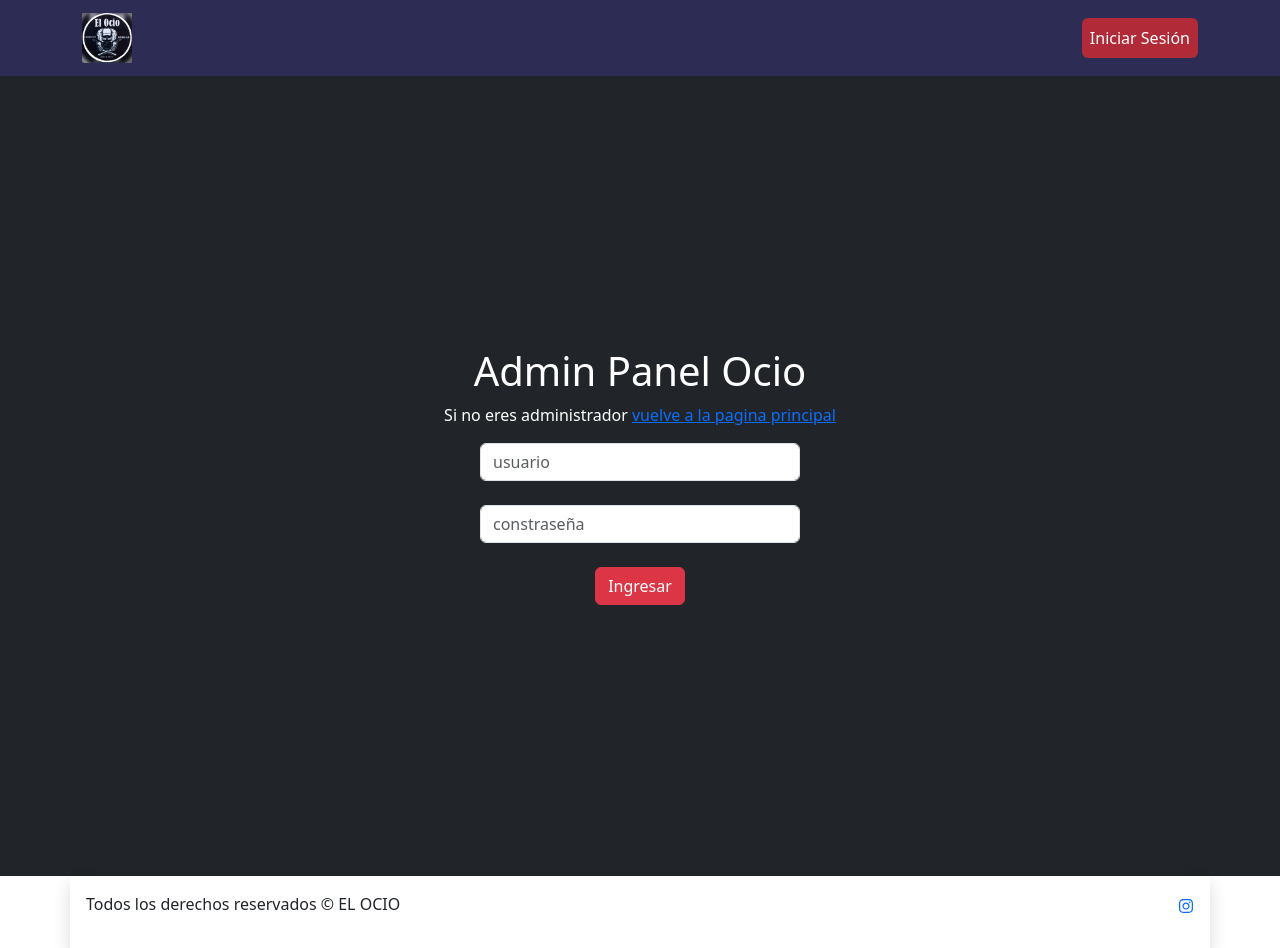
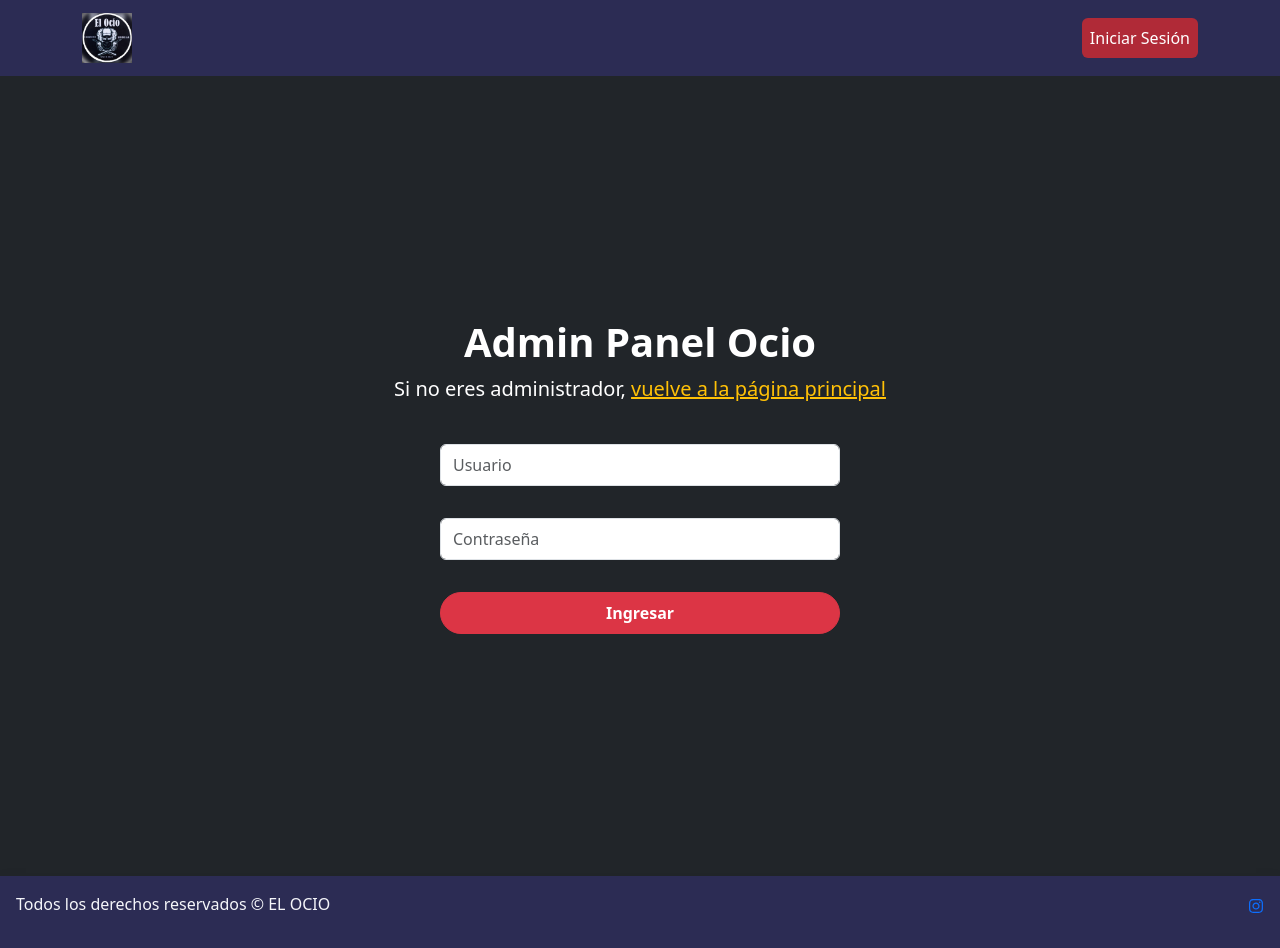
Before and after one commit to juantoranzos/Elocio, a React (Vite) app: page /login in a window 1280 px wide. Built offline with nearby package versions, Linux system fonts and the light colour scheme; no server answers.

Commit message:
ya anda el editar y los ultimos cambios del front estan agregados

```diff
--- a/db.json
+++ b/db.json
@@ -1,13 +1,13 @@
 {
   "productos": [
     {
-      "id": "b4cf",
       "categoria": "bebidas",
       "marca": "Stella Artois",
       "nombreProducto": "Cerveza Stella Artois 1L",
-      "precio": "3800",
+      "precio": "3700",
       "stock": "100",
-      "img": "https://static.wixstatic.com/media/d2b1c5_62629d96d63a4ceaaf92481bb25ef628~mv2.jpg/v1/fit/w_500,h_500,q_90/file.jpg"
+      "img": "https://static.wixstatic.com/media/d2b1c5_62629d96d63a4ceaaf92481bb25ef628~mv2.jpg/v1/fit/w_500,h_500,q_90/file.jpg",
+      "id": "b4cf"
     },
     {
       "id": "3186",
@@ -19,13 +19,13 @@
       "img": "https://chillgrowshop.com.ar/wp-content/uploads/2022/02/169515797160668775cdb78660e6940581f1a8791c-600x600.jpg"
     },
     {
-      "id": "17eb",
       "categoria": "tabacos",
       "marca": "Argento",
       "nombreProducto": "Tabaco para armar",
-      "precio": "5200",
+      "precio": "5500",
       "stock": "10",
-      "img": "https://dcdn.mitiendanube.com/stores/002/963/084/products/argento-x-40g-8d5fcb5a55f16d64f917080637080507-640-0.png"
+      "img": "https://dcdn.mitiendanube.com/stores/002/963/084/products/argento-x-40g-8d5fcb5a55f16d64f917080637080507-640-0.png",
+      "id": "17eb"
     },
     {
       "id": "0836",
@@ -37,13 +37,22 @@
       "img": "https://picadasgourmet.com.ar/wp-content/uploads/2020/09/cerveza-corona.jpg"
     },
     {
-      "id": "b218",
+      "id": "7070",
       "categoria": "accesorios",
-      "marca": "Lion Rolling",
-      "nombreProducto": "Pica Lion Rolling ",
-      "precio": "15000",
-      "stock": "2",
-      "img": "https://acdn.mitiendanube.com/stores/001/244/286/products/lion-rolling-circus-picador-3-partes-amsterdam-11-5062b3498c4969773a16905556027858-640-0.jpg"
+      "marca": "Lion Rolling Circus",
+      "nombreProducto": "Armador de tabaco",
+      "precio": "8500",
+      "stock": "3",
+      "img": "https://http2.mlstatic.com/D_NQ_NP_889299-MLA52695122653_122022-O.webp"
+    },
+    {
+      "id": "f219",
+      "categoria": "bebidas",
+      "marca": "Patagonia",
+      "nombreProducto": "Cerveza Patagonia Bohemian",
+      "precio": "7500",
+      "stock": "10",
+      "img": "https://dcdn.mitiendanube.com/stores/001/651/135/products/patagonia-bohemian1-564228b9c221b0c03216233360527721-480-0.png"
     }
   ],
   "usuarios": [
--- a/src/components/admin/EditProduct.jsx
+++ b/src/components/admin/EditProduct.jsx
@@ -2,43 +2,46 @@ import React from 'react'
 import { Form } from 'react-bootstrap'
 import { useForm } from 'react-hook-form';
 import { useEffect } from 'react';
-import { obtenerProducto } from '../../utils/queris';
-import { useParams } from 'react-router-dom';
+import { editarProducto, obtenerProducto } from '../../utils/queris';
+import { useNavigate, useParams } from 'react-router-dom';
+import Swal from 'sweetalert2';
 
 export const EditProduct = () => {
-   const { register, handleSubmit, formState: { errors }, setValue } = useForm();
-   const { id } = useParams()
+   const { id } = useParams();
+   const {register, handleSubmit  , formState: { errors }, reset, setValue,} = useForm();
+   const navegacion = useNavigate();
+   useEffect(() => {
+     obtenerProducto(id).then((respuesta)=>{
+      setValue('categoria', respuesta.categoria);
+      setValue('marca', respuesta.marca);
+      setValue('nombreProducto', respuesta.nombreProducto);
+      setValue('stock', respuesta.stock);
+      setValue('precio', respuesta.precio);
+      setValue("img", respuesta.img);
 
-   useEffect(() => {
-    const cargarProducto = async () => {
-      try {
-        const respuesta = await obtenerProducto(id)
-        console.log('Respuesta completa:', respuesta) // Para debugging
+     })
+   }, [])
 
+   const onSubmit = (productoEditado) => {
+    editarProducto(productoEditado, id).then((respuesta) => {
       if (respuesta && respuesta.status === 200) {
-          // Asumiendo que los nombres de las propiedades coinciden exactamente
-          Object.keys(respuesta).forEach(key => {
-            if (key !== 'status') {
-              setValue(key, respuesta[key])
+        Swal.fire({
+          title: "Producto editado",
+          text: `El producto: ${productoEditado.nombreProducto} ha sido editado con exito`,
+          icon: "success",
+        });
+        navegacion('/admin');
+
+
+      } else {
+        Swal.fire({
+          title: "Error",
+          text: `El producto ${productoEditado.nombreProducto} no pudo ser editado`,
+          icon: "error",
+        });
       }
     })
-        } else {
-          console.error('Error al cargar el producto:', respuesta)
    }
-      } catch (error) {
-        console.error('Error al cargar el producto:', error)
-      }
-    }
-
-    if (id) {
-      cargarProducto()
-    }
-   }, [id, setValue])
-
-  const onSubmit = (productoSeleccionado) => {
-    console.log('Datos del formulario:', productoSeleccionado)
-  }
-
   return (
     <div className='container p-4'>
       <h2 className='text-center mb-4 fw-bold text-success'>Editar Producto</h2>
@@ -77,11 +80,15 @@ export const EditProduct = () => {
         <Form.Group className="mb-3">
   <Form.Label>Precio</Form.Label>
   <Form.Control
-            type='number'
-            {...register('precio', { required: "El precio es obligatorio" })}
+    type="number"
+    {...register("precio", {
+      required: "El precio es obligatorio",
+      min: { value: 100, message: "El precio debe ser al menos 100" }
+    })}
   />
   {errors.precio && <p className="text-danger">{errors.precio.message}</p>}
 </Form.Group>
+
 
         <Form.Group className="mb-3">
           <Form.Label>Stock</Form.Label>
@@ -93,10 +100,10 @@ export const EditProduct = () => {
         </Form.Group>
 
         <Form.Group className="mb-3">
-          <Form.Label>Imagen</Form.Label>
+          <Form.Label>Imagen URL</Form.Label>
           <Form.Control
             type='text'
-            {...register('imagen', { required: "La imagen es obligatoria" })}
+            {...register('img', { required: "La imagen es obligatoria" })}
           />
           {errors.imagen && <p className="text-danger">{errors.imagen.message}</p>}
         </Form.Group>
--- a/src/components/admin/Products.jsx
+++ b/src/components/admin/Products.jsx
@@ -1,9 +1,9 @@
-import React from 'react';
-import { AiFillDelete } from 'react-icons/ai';
+import React from "react";
+import { AiFillDelete } from "react-icons/ai";
 import { AiTwotoneEdit } from "react-icons/ai";
-import { Link } from 'react-router-dom';
-import { eliminarProducto, obtenerProductos } from '../../utils/queris';
-import Swal from 'sweetalert2';
+import { Link } from "react-router-dom";
+import { eliminarProducto, obtenerProductos } from "../../utils/queris";
+import Swal from "sweetalert2";
 
 export const Products = ({ producto, setProducts }) => {
   const borrarProducto = () => {
@@ -48,8 +48,16 @@ export const Products = ({ producto, setProducts }) => {
       <td>{producto.nombreProducto}</td>
       <td>{producto.precio}</td>
       <td>{producto.stock}</td>
-      <td>{producto.img}</td>
-
+      <td>
+        <a
+          href={producto.img}
+          target="_blank"
+          rel="noopener noreferrer"
+          title={producto.img} // Mostrar URL completa al pasar el cursor
+        >
+          {producto.img.length > 30 ? `${producto.img.slice(0, 30)}...` : producto.img}
+        </a>
+      </td>
       <td>
         <Link className="btn btn-warning me-2 mb-2" to={`/admin/editar/${producto.id}`}>
           Editar <AiTwotoneEdit />
--- a/src/components/shared/Footer.jsx
+++ b/src/components/shared/Footer.jsx
@@ -3,7 +3,7 @@ import { FaInstagram } from 'react-icons/fa'
 
 export const Footer = () => {
   return (
-    <footer className=' container  d-flex justify-content-between shadow p-3'>
+    <footer className='d-flex justify-content-between shadow p-3' style={{backgroundColor: '#2c2c54', color: '#f5f6fa'}}>
       <p>Todos los derechos reservados &copy; EL OCIO</p>
       <a href="https://www.instagram.com/el_ocio25/" target="_blank"><FaInstagram /></a>
     </footer>
--- a/src/pages/LoginPage.jsx
+++ b/src/pages/LoginPage.jsx
@@ -22,25 +22,52 @@ export const LoginPage = ({setUsuarioLogueado}) => {
   }
   return (
     <>
-      <section className='bg-dark text-white min-vh-100 d-flex flex-column justify-content-center'>
-        <h1 className='text-center'>Admin Panel Ocio</h1>
-        <p className='text-center'>Si no eres administrador <Link to='/'>vuelve a la pagina principal</Link></p>
+     <section className="bg-dark text-white min-vh-100 d-flex flex-column justify-content-center align-items-center px-3">
+  <div className="text-center mb-4">
+    <h1 className="fw-bold">Admin Panel Ocio</h1>
+    <p className="fs-5">
+      Si no eres administrador,{" "}
+      <Link to="/" className="text-warning text-decoration-underline">
+        vuelve a la página principal
+      </Link>
+    </p>
+  </div>
 
+  <form
+    onSubmit={handleSubmit(onSubmit)}
+    className="w-100 d-flex flex-column align-items-center"
+    style={{ maxWidth: "400px" }}
+  >
+    <div className="mb-3 w-100">
+      <input
+        type="email"
+        placeholder="Usuario"
+        className="form-control py-2"
+        {...register("email", { required: "El email es obligatorio" })}
+      />
+      <p className="text-danger text-center mt-2">{errors.email?.message}</p>
+    </div>
 
-        <form onSubmit={handleSubmit(onSubmit)} className='d-flex flex-column align-items-center'>
-          <input type="email" placeholder='usuario' className='mb-2 form-control w-25' {
-            ...register('email', {required: 'El email es obligatorio'})
+    <div className="mb-3 w-100">
+      <input
+        type="password"
+        placeholder="Contraseña"
+        className="form-control py-2"
+        {...register("password", { required: "La contraseña es obligatoria" })}
+      />
+      <p className="text-danger text-center mt-2">{errors.password?.message}</p>
+    </div>
 
-          }  />
-          <p className='text-danger text-center'>{errors.email?.message}</p>
-          <input type="password" placeholder='constraseña' className='mb-2 form-control w-25'{
-            ...register('password', {required: 'La constraseña es obligatoria'})
-          }  />
-          <p className='text-danger text-center'>{errors.password?.message}</p>
-          <button type="submit" className='btn btn-danger'>Ingresar</button>
-        </form>
+    <button
+      type="submit"
+      className="btn btn-danger w-100 py-2 fw-bold"
+      style={{ borderRadius: "30px" }}
+    >
+      Ingresar
+    </button>
+  </form>
+</section>
 
-      </section>
     </>
   )
 }
--- a/src/utils/queris.js
+++ b/src/utils/queris.js
@@ -39,14 +39,8 @@ export const obtenerProductos = async ()=>{
 export const obtenerProducto = async (id) => {
     try {
      const resp = await fetch(`${urlProductos}/${id}`)
-     if (!resp.ok) {
-       throw new Error('Error al obtener el producto')
-     }
-     const producto = await resp.json()
-     return {
-       status: resp.status,
-       ...producto
-     }
+     const productoEditar = await resp.json()
+     return productoEditar
     } catch (error) {
      console.log(error)
      return {
@@ -79,8 +73,17 @@ export const crearProducto = async (producto)=>{
         console.log(error)
     }
 }
-export const editarProducto = async ()=>{
-    const resp = await fetch(urlProductos)
-    const productos = await resp.json()
-    return productos
+export const editarProducto = async (producto , id)=>{
+  try {
+    const resp = await fetch(urlProductos + '/' + id, {
+      method: 'PUT',
+      headers: {
+        "Content-Type": "application/json"
+      },
+      body: JSON.stringify(producto)
+    })
+    return resp
+  } catch (error) {
+    console.log(error)
+  }
 }
```
Lines whose indentation alone changed are shown as unchanged.
